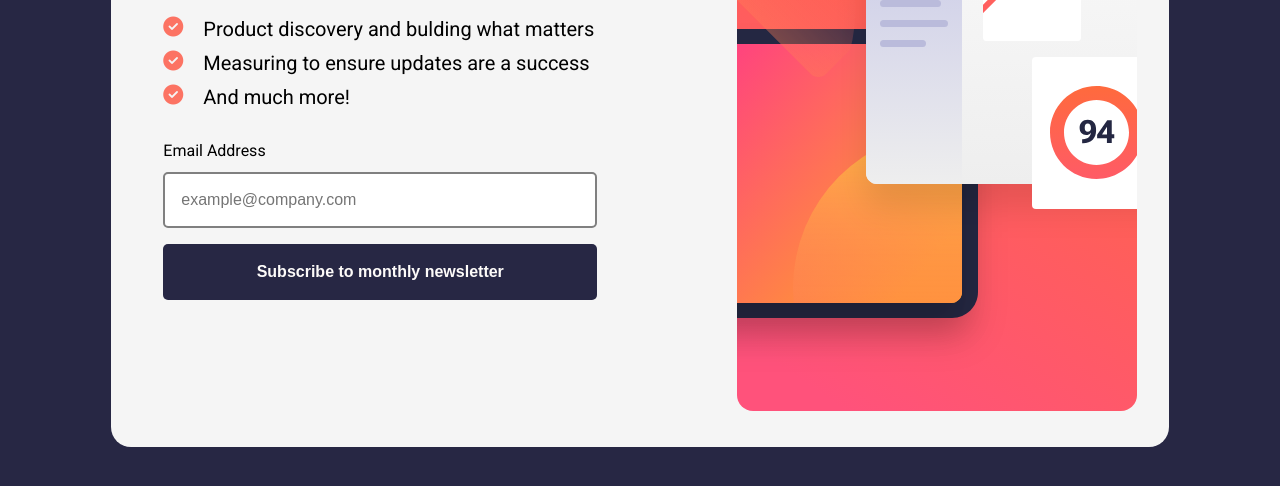
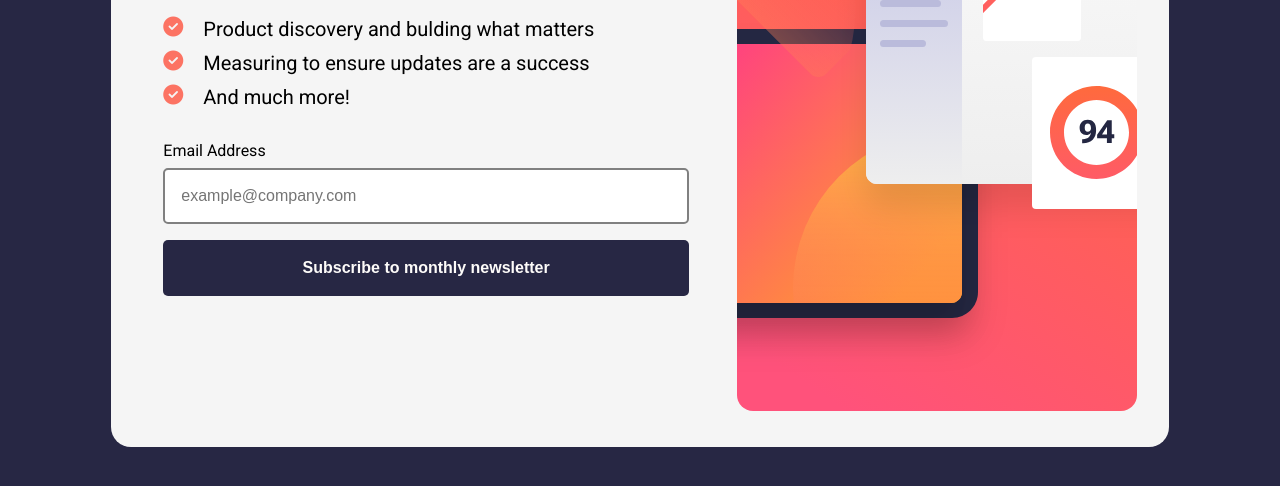
Before and after one commit to KP1709/NewsletterSignUpForm, a plain HTML site: page index.html in a window 1280 px wide. Shown: the part 284-770 px from the top of the page. Drawn offline with Linux system fonts and the light colour scheme.

Commit message:
Changed input 'legend' to 'label' to increase accessibility

```diff
--- a/index.html
+++ b/index.html
@@ -36,11 +36,11 @@
                 </div>
 
                 <div class="form__registration">
-                    <div class="row">
-                        <legend class="form__input-title">Email Address</legend>
+                    <div id="form__input-titles" class="row">
+                        <label class="form__input-title" for="form__input-text">Email Address</label>
                         <p id="form__input-error"></p>
                     </div>
-                    <div class="centre">
+                    <div>
                         <form action="" method="get">
                             <input id="form__input-text" name="email" placeholder="example@company.com">
                             <button class="form__input-btn" type="button" onclick="validate()">Subscribe to monthly newsletter</button>
--- a/styles.css
+++ b/styles.css
@@ -65,14 +65,13 @@ body{
     margin-top: 2em;
 }
 
-.form__input-title{
-    margin-bottom: 0.75em;
+#form__input-titles{
+    margin-bottom: 0.5em;
+    justify-content: space-between;
 }
 
-.centre{
-    display: flex;
-    flex-direction: column;
-    align-items: flex-start;
+.form__input-title:focus-within{
+    font-weight: bold;
 }
 
 #form__input-text, .form__input-btn{
@@ -162,7 +161,7 @@ body{
     }
 
     #form__input-text, .form__input-btn{
-        width: 90%;
+        width: 95%;
         margin-right: auto;
         height: 3.5em;
         border-radius: 5px;
@@ -179,7 +178,7 @@ body{
 
     #form__input-error{
         position: absolute;
-        right: 1em;
+        right: -1.5em;
     }
 
     .confirmation{
```
